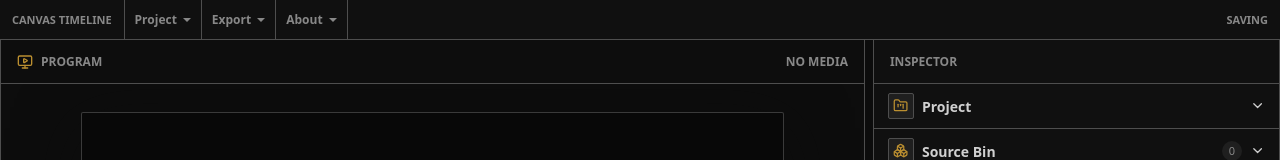
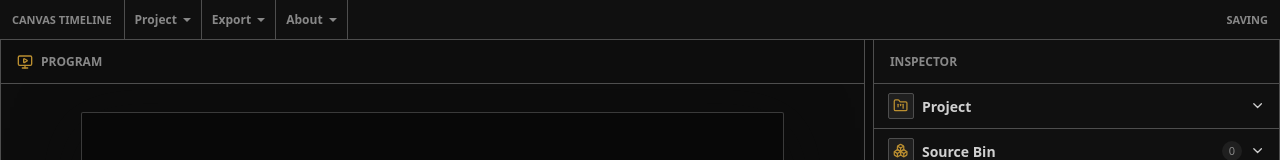
Before and after one commit to TechSquidTV/Canvas-Timeline, a React (Vite) app in the folder apps/full-editor-demo/: page / in a window 1280 px wide. Shown: the top 160 px of the page. Built offline with nearby package versions, Linux system fonts and the light colour scheme.

Commit message:
fix(demo): hide monitor adapter status

```diff
--- a/apps/full-editor-demo/src/editor/shell/PreviewMonitor.tsx
+++ b/apps/full-editor-demo/src/editor/shell/PreviewMonitor.tsx
@@ -7,7 +7,6 @@ import { useEditorMediaSync } from './media-sync-context';
 export function PreviewMonitor() {
   const media = useEditorMediaSync();
   const { metadata } = useEditorProject();
-  const statusText = media.playbackError ?? (media.hasMediaSources ? media.status : 'No media');
   const overlayText = media.hasMediaSources ? 'Loading media' : 'No media loaded';
   const previewResolution = getPreviewVideoResolution(metadata);
   const canvasStyle = {
@@ -22,7 +21,6 @@ export function PreviewMonitor() {
           <MonitorPlay aria-hidden="true" />
           Program
         </span>
-        <span>{statusText}</span>
       </div>
       <div className="preview-monitor-frame">
         <canvas
```
